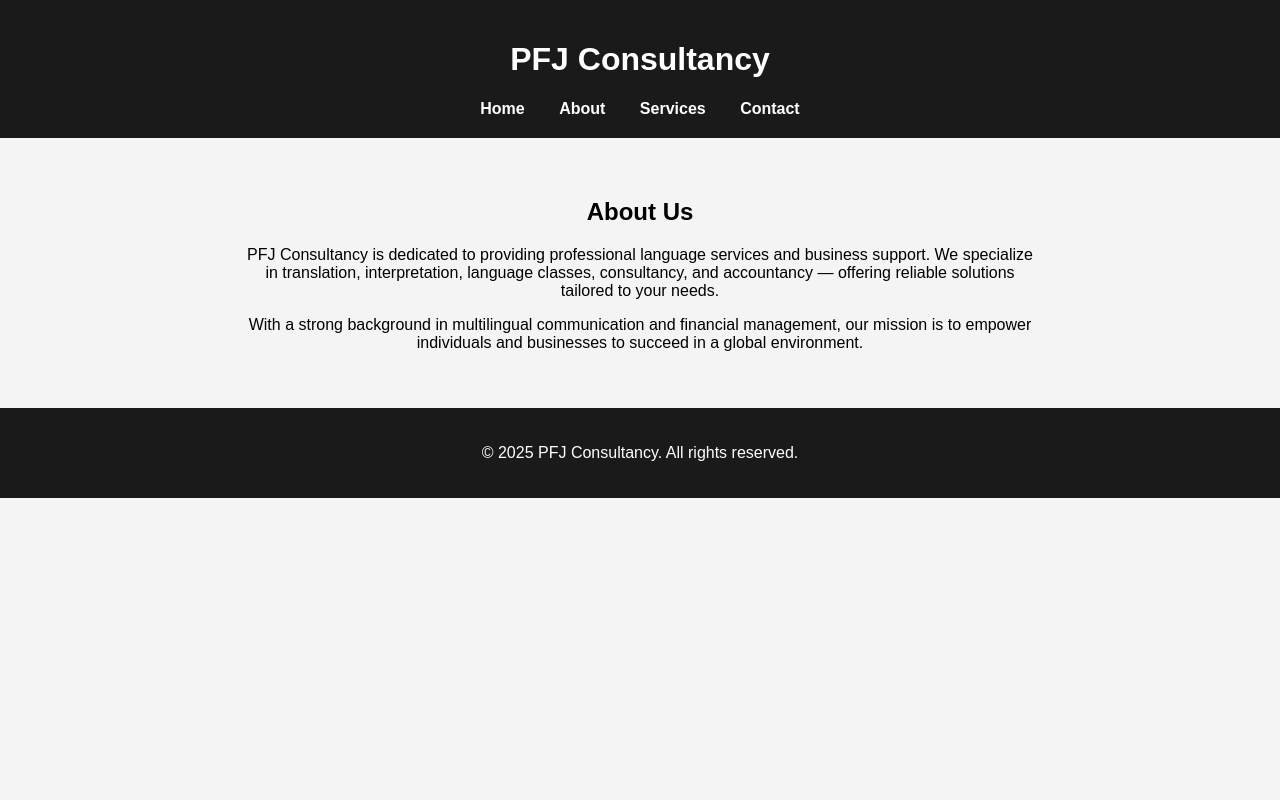
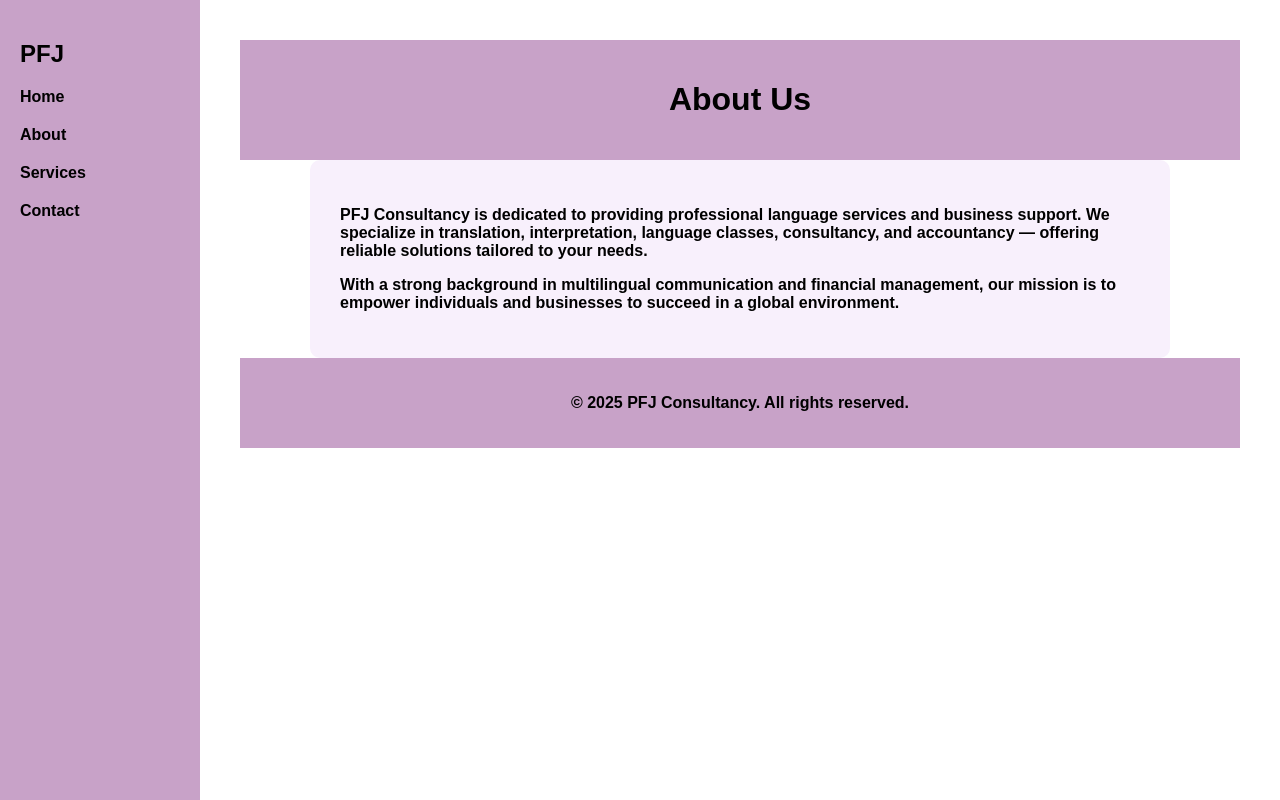
Before and after one commit to pfjconsultancy/Pfjconsultancy.github.io, a plain HTML site: page about.html in a window 1280 px wide. Drawn offline with Linux system fonts and the light colour scheme.

Commit message:
Update about.html

```diff
--- a/about.html
+++ b/about.html
@@ -8,49 +8,69 @@
     body {
       font-family: Arial, sans-serif;
       margin: 0;
-      padding: 0;
-      background: #f4f4f4;
-    }
-    header {
-      background: #1a1a1a;
-      color: white;
-      padding: 20px;
-      text-align: center;
-    }
-    nav a {
-      margin: 0 15px;
-      color: white;
-      text-decoration: none;
+      display: flex;
+      background: #ffffff;
+      color: #000000;
       font-weight: bold;
     }
+
+    nav {
+      background: #c8a2c8; /* Lilac */
+      width: 200px;
+      min-height: 100vh;
+      padding: 20px;
+      box-sizing: border-box;
+    }
+
+    nav a {
+      display: block;
+      color: #000000;
+      text-decoration: none;
+      margin: 20px 0;
+      font-weight: bold;
+    }
+
+    nav a:hover {
+      text-decoration: underline;
+    }
+
+    .content {
+      flex: 1;
+      padding: 40px;
+    }
+
+    header, footer {
+      text-align: center;
+      background: #c8a2c8;
+      padding: 20px;
+      color: #000;
+    }
+
     section {
-      padding: 40px;
       max-width: 800px;
       margin: auto;
-      text-align: center;
-    }
-    footer {
-      background: #1a1a1a;
-      color: white;
-      padding: 20px;
-      text-align: center;
+      background-color: #f8f0fc;
+      padding: 30px;
+      border-radius: 10px;
     }
   </style>
 </head>
 <body>
 
-  <header>
-    <h1>PFJ Consultancy</h1>
   <nav>
+    <h2>PFJ</h2>
     <a href="index.html">Home</a>
     <a href="about.html">About</a>
     <a href="services.html">Services</a>
     <a href="contact.html">Contact</a>
   </nav>
+
+  <div class="content">
+    <header>
+      <h1>About Us</h1>
     </header>
 
     <section>
-    <h2>About Us</h2>
       <p>PFJ Consultancy is dedicated to providing professional language services and business support. We specialize in translation, interpretation, language classes, consultancy, and accountancy — offering reliable solutions tailored to your needs.</p>
       <p>With a strong background in multilingual communication and financial management, our mission is to empower individuals and businesses to succeed in a global environment.</p>
     </section>
@@ -58,6 +78,7 @@
     <footer>
       <p>&copy; 2025 PFJ Consultancy. All rights reserved.</p>
     </footer>
+  </div>
 
 </body>
 </html>
```
Lines whose indentation alone changed are shown as unchanged.
